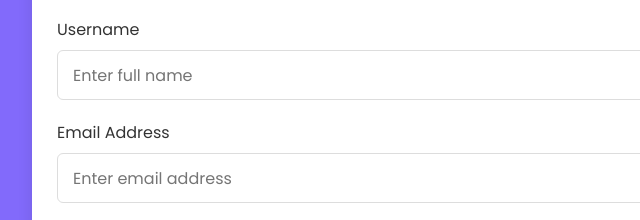
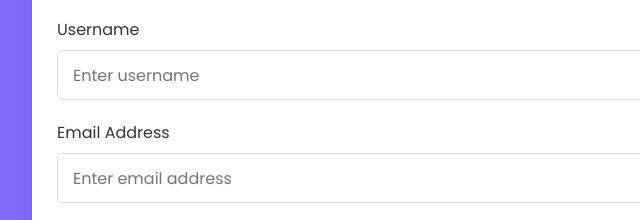
Before and after one commit to cresian/cresian.github.io, a plain HTML site: page register.html in a window 1280 px wide. Shown: the part 241-461 px from the top of the page, 258-898 px from the left. Drawn offline with Linux system fonts and the light colour scheme.

Commit message:
Add files via upload

```diff
--- a/register.html
+++ b/register.html
@@ -22,7 +22,7 @@
 
         <div class="input-box">
             <label>Username</label>
-            <input type="text" placeholder="Enter full name" required />
+            <input type="text" placeholder="Enter username" required />
           </div>
 
         <div class="input-box">
```
